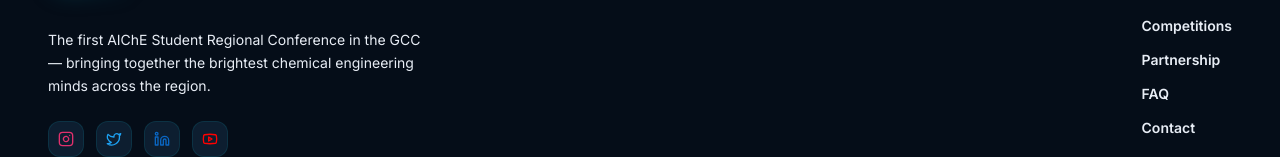
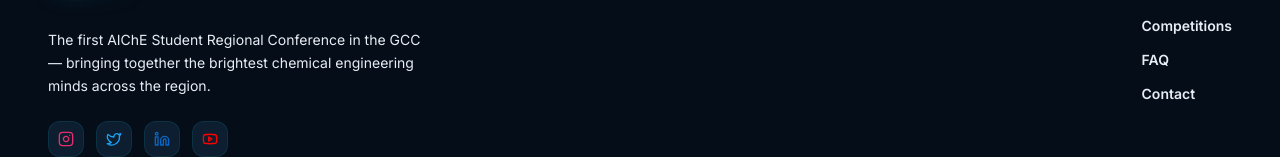
Before and after one commit to whysovague/SRC, a React (Vite) app: page / in a window 1280 px wide. Shown: the part 5040-5197 px from the top of the page. Built offline with nearby package versions, Linux system fonts and the light colour scheme; no server answers; a web font is replaced by a local one.

Commit message:
hide the sponsers from the footer

```diff
--- a/src/app/components/layout/Footer.tsx
+++ b/src/app/components/layout/Footer.tsx
@@ -9,7 +9,7 @@ export function Footer({ setSection }: { setSection: (s: Section) => void }) {
   const links: { label: string; section: Section }[] = [
     { label: "Home", section: "home" },
     { label: "Competitions", section: "competitions" },
-    { label: "Partnership", section: "partnership" },
+  //  { label: "Partnership", section: "partnership" },
     { label: "FAQ", section: "faq" },
     { label: "Contact", section: "contact" },
   ];
```
